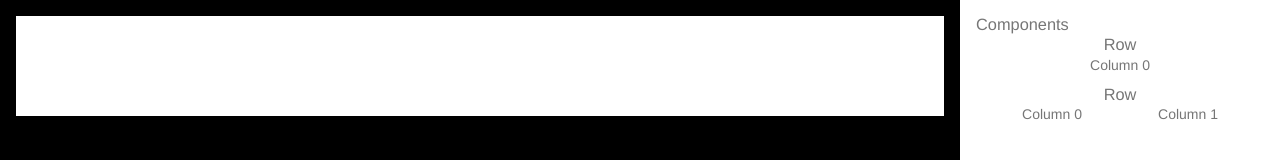
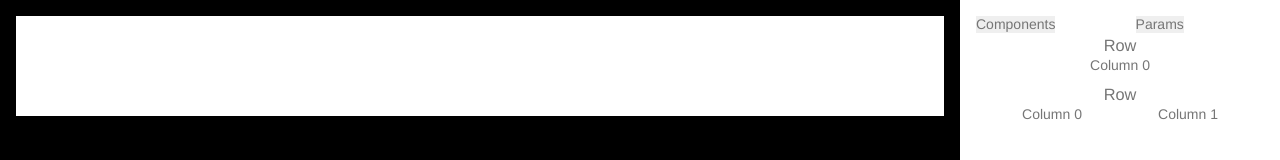
Before and after one commit to pleshevskiy/emerald-editor, a React app: page / in a window 1280 px wide. Shown: the top 160 px of the page. Built offline with nearby package versions, Linux system fonts and the light colour scheme.

Commit message:
feat: add tabs to sidebar

```diff
--- a/src/component.tsx
+++ b/src/component.tsx
@@ -1,6 +1,7 @@
 import React from 'react';
 import { DragSourceMonitor, useDrag } from 'react-dnd';
 import { useComponent } from './component-context';
+import { useEditorContext } from './editor-context';
 import { DragItem } from './interfaces';
 
 export enum ComponentType {
@@ -15,6 +16,7 @@ export type ComponentProps = {
 
 export function Component({ item, componentId }: ComponentProps) {
     const [source] = useComponent({ componentId });
+    const { setChosenComponentIndex } = useEditorContext();
 
     const [collectedProps, drag] = useDrag({
         item: {
@@ -37,5 +39,14 @@ export function Component({ item, componentId }: ComponentProps) {
         source.render(renderComponentData)
         : source.renderPreview(renderComponentData);
 
-    return renderedItem ? React.cloneElement(renderedItem, { ref: drag }) : null;
+    const onClick = React.useCallback(
+        () => {
+            return renderedItem && item?.index != null ?
+                setChosenComponentIndex(item.index)
+                : void 0;
+        },
+        [renderedItem, item, setChosenComponentIndex]
+    );
+
+    return renderedItem ? React.cloneElement(renderedItem, { ref: drag, onClick }) : null;
 }
--- a/src/main.tsx
+++ b/src/main.tsx
@@ -1,11 +1,11 @@
-import React from 'react';
+import React, { useEffect } from 'react';
 import { DndProvider } from 'react-dnd';
 import { HTML5Backend } from 'react-dnd-html5-backend';
 import { Component } from './component';
 import { components } from './components';
 import { ComponentProvider, useComponentContext } from './component-context';
 import { EditorContainer } from './editor-container';
-import { EditorProvider } from './editor-context';
+import { EditorProvider, useEditorContext } from './editor-context';
 
 
 export function EmeraldEditor() {
@@ -27,15 +27,63 @@ export function EmeraldEditor() {
     );
 }
 
+const SIDEBAR_TABS = [
+    {
+        name: 'Components',
+        tabContent: <ComponentsTabContent />
+    },
+    {
+        name: 'Params',
+        tabContent: <ParamsTabContent />
+    }
+];
+
 export function Sidebar() {
+    const { chosenComponentIndex } = useEditorContext();
+
+    const [tabContent, setTabContent] = React.useState(<ComponentsTabContent />);
+
+    useEffect(() => {
+        if (chosenComponentIndex != null) {
+            setTabContent(SIDEBAR_TABS[1].tabContent);
+        }
+    }, [chosenComponentIndex]);
+
+    return (
+        <div className="col-start-start w-320 p-16">
+            <div className="row-start-start w-100p">
+                {SIDEBAR_TABS.map(tab => (
+                    <div key={tab.name} className="grow-1">
+                        <button
+                            type='button'
+                            onClick={() => setTabContent(tab.tabContent)}
+                        >
+                            {tab.name}
+                        </button>
+                    </div>
+                ))}
+            </div>
+            {tabContent}
+        </div>
+    );
+}
+
+export function ComponentsTabContent() {
     const { sources } = useComponentContext();
 
     return (
-        <div className="col-start-start w-320 p-16">
-            <h3>Components</h3>
+        <>
             {sources.map(source => (
                 <Component key={source.id} componentId={source.id} />
             ))}
+        </>
+    );
+}
+
+export function ParamsTabContent() {
+    return (
+        <div>
+            Here should be params of selected components.
         </div>
     );
 }
```
